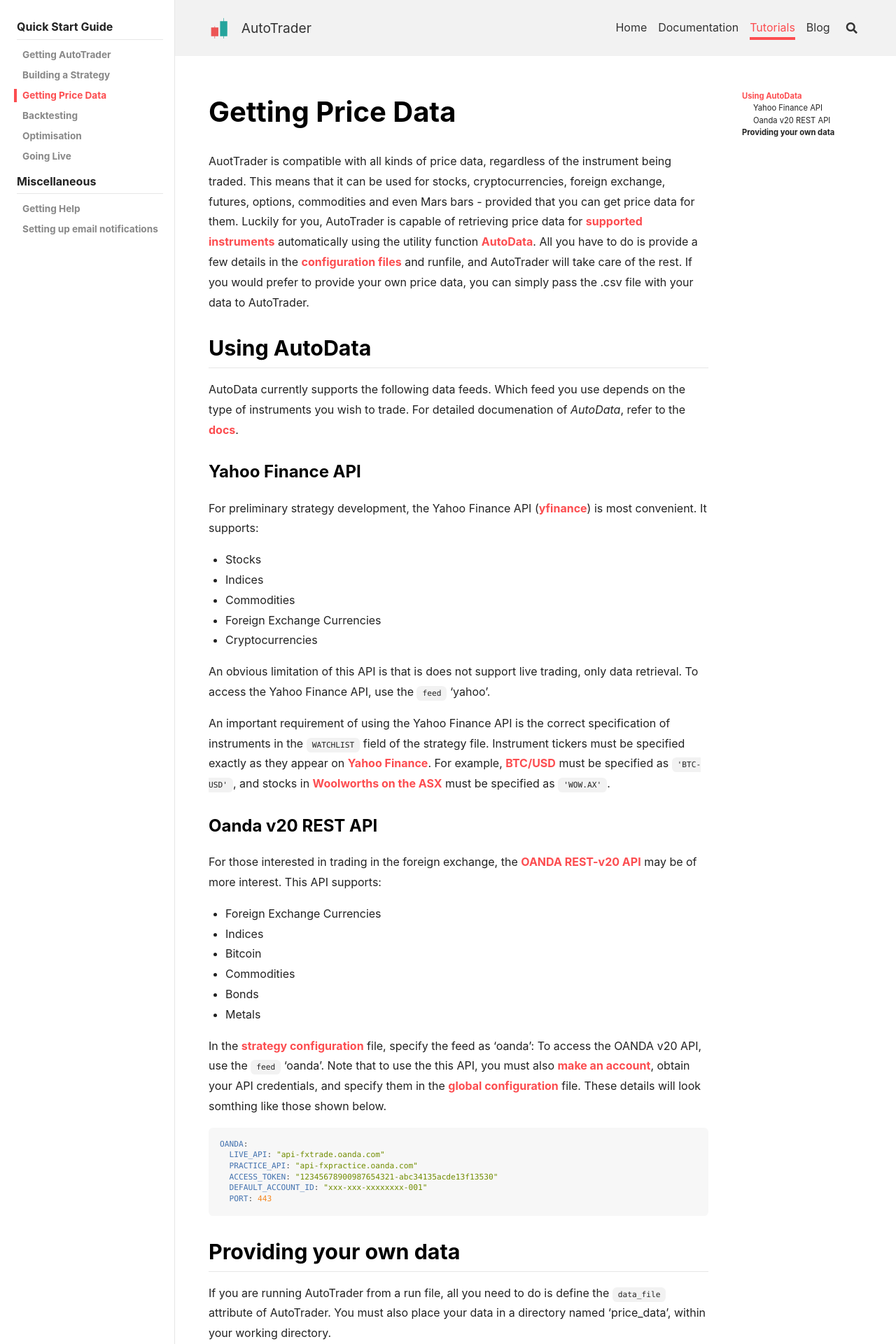
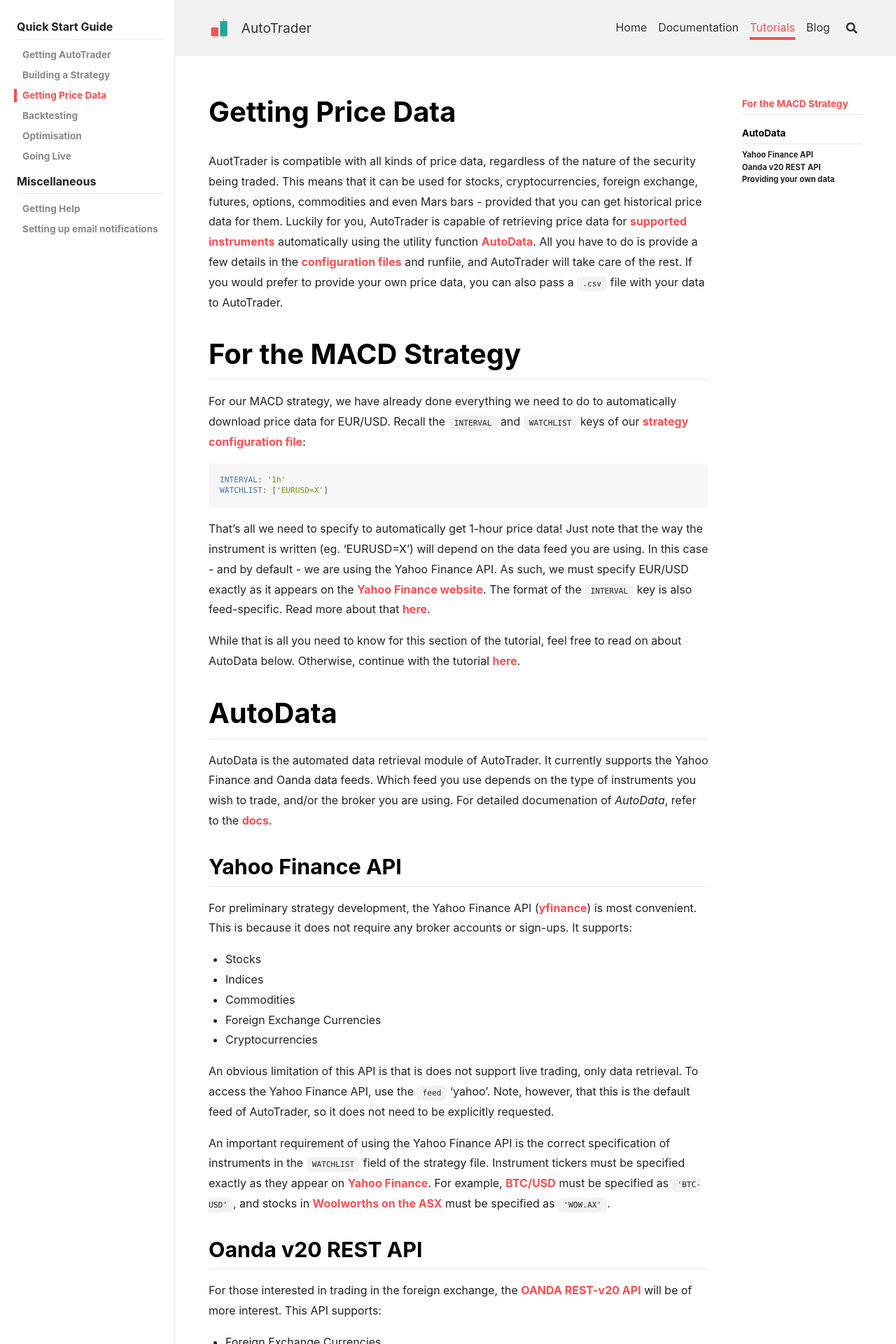
Before and after one commit to kieran-mackle/AutoTrader, a Jekyll site: the page built from content/_tutorials/1.3-getting-data.md, in a window 1280 px wide. Shown: the top 1920 px of the page at 70% size. Built offline with Jekyll 4.4.1, drawn with Linux system fonts in a browser that asks for light colours; nearby versions of some CDN libraries; some of the changed text lies outside the part shown.

Commit message:
docs: updated getting data

````diff
--- a/content/_tutorials/1.3-getting-data.md
+++ b/content/_tutorials/1.3-getting-data.md
@@ -4,23 +4,40 @@
 key: tut-data
 ---
 
-AuotTrader is compatible with all kinds of price data, regardless of the instrument being traded. This means that
-it can be used for stocks, cryptocurrencies, foreign exchange, futures, options, commodities and even Mars
-bars - provided that you can get price data for them.
-Luckily for you, AutoTrader is capable of retrieving price data for [supported instruments](../supported-api) automatically
-using the utility function [AutoData](../docs/autodata). All you have to do is provide a few details in the
-[configuration files](../docs/configuration) and runfile, and AutoTrader will take care of the rest.
-If you would prefer to provide your own price data, you can simply pass the .csv file with your data to AutoTrader.
+AuotTrader is compatible with all kinds of price data, regardless of the nature of the security being traded. This means that
+it can be used for stocks, cryptocurrencies, foreign exchange, futures, options, commodities and even Mars bars - provided that
+you can get historical price data for them. Luckily for you, AutoTrader is capable of retrieving price data for
+[supported instruments](../supported-api) automatically using the utility function [AutoData](../docs/autodata). All you have
+to do is provide a few details in the [configuration files](../docs/configuration) and runfile, and AutoTrader will take care of
+the rest. If you would prefer to provide your own price data, you can also pass a `.csv` file with your data to AutoTrader.
+
+# For the MACD Strategy
+For our MACD strategy, we have already done everything we need to do to automatically download price data for EUR/USD. Recall the
+`INTERVAL` and `WATCHLIST` keys of our [strategy configuration file](strategy#strategy-configuration):
+
+```yaml
+INTERVAL: '1h'
+WATCHLIST: ['EURUSD=X']
+```
+
+That's all we need to specify to automatically get 1-hour price data! Just note that the way the instrument is written (eg. 'EURUSD=X')
+will depend on the data feed you are using. In this case - and by default - we are using the Yahoo Finance API. As such,
+we must specify EUR/USD exactly as it appears on the [Yahoo Finance website](https://finance.yahoo.com/quote/EURUSD=X/). The format
+of the `INTERVAL` key is also feed-specific. Read more about that [here](../docs/autodata#candlestick-granularity-format-1).
+
+While that is all you need to know for this section of the tutorial, feel free to read on about AutoData below. Otherwise,
+continue with the tutorial [here](backtesting).
 
 
-## Using AutoData
-AutoData currently supports the following data feeds. Which feed you use depends on the type of instruments you wish
-to trade. For detailed documenation of *AutoData*, refer to the [docs](../docs/autodata).
+# AutoData
+AutoData is the automated data retrieval module of AutoTrader. It currently supports the Yahoo Finance and Oanda data feeds.
+Which feed you use depends on the type of instruments you wish to trade, and/or the broker you are using. For detailed documenation
+of *AutoData*, refer to the [docs](../docs/autodata).
 
 
-### Yahoo Finance API
-For preliminary strategy development, the Yahoo Finance API ([yfinance](https://pypi.org/project/yfinance/)) is most convenient.
-It supports:
+## Yahoo Finance API
+For preliminary strategy development, the Yahoo Finance API ([yfinance](https://pypi.org/project/yfinance/)) is most convenient. This
+is because it does not require any broker accounts or sign-ups. It supports:
 - Stocks
 - Indices
 - Commodities
@@ -28,20 +45,18 @@
 - Cryptocurrencies
 
 An obvious limitation of this API is that is does not support live trading, only data retrieval. To access the Yahoo Finance API,
-use the `feed` 'yahoo'.
-
-
+use the `feed` 'yahoo'. Note, however, that this is the default feed of AutoTrader, so it does not need to be explicitly requested.
 
 An important requirement of using the Yahoo Finance API is the correct specification of instruments in the `WATCHLIST`
 field of the strategy file. Instrument tickers must be specified exactly as they appear on
-[Yahoo Finance](https://finance.yahoo.com/). For example, [BTC/USD](https://au.finance.yahoo.com/quote/BTC-USD?p=BTC-USD&.tsrc=fin-srch)
-must be specified as `'BTC-USD'`, and stocks in [Woolworths on the ASX](https://au.finance.yahoo.com/quote/WOW.AX?p=WOW.AX&.tsrc=fin-srch)
-must be specified as `'WOW.AX'`.
+[Yahoo Finance](https://finance.yahoo.com/). For example,
+[BTC/USD](https://au.finance.yahoo.com/quote/BTC-USD?p=BTC-USD&.tsrc=fin-srch) must be specified as `'BTC-USD'`, and stocks in
+[Woolworths on the ASX](https://au.finance.yahoo.com/quote/WOW.AX?p=WOW.AX&.tsrc=fin-srch) must be specified as `'WOW.AX'`.
 
 
-### Oanda v20 REST API
-For those interested in trading in the foreign exchange, the [OANDA REST-v20 API](https://developer.oanda.com/rest-live-v20/introduction/)
-may be of more interest. This API supports:
+## Oanda v20 REST API
+For those interested in trading in the foreign exchange, the
+[OANDA REST-v20 API](https://developer.oanda.com/rest-live-v20/introduction/) will be of more interest. This API supports:
 - Foreign Exchange Currencies
 - Indices
 - Bitcoin
@@ -50,9 +65,9 @@
 - Metals
 
 
-In the [strategy configuration](../docs/configuration-strategy) file, specify the feed as 'oanda':
-To access the OANDA v20 API, use the `feed` 'oanda'. Note that to use the this API, you must also [make an account](https://www.oanda.com/au-en/trading/), obtain your API credentials, and specify them in the [global configuration](../docs/configuration-global) file. These details will
-look somthing like those shown below.
+This data feed can be accessed by specifying the feed as 'oanda'. Note that to use the this API, you must also
+[make an account](https://www.oanda.com/au-en/trading/), obtain your API credentials, and specify them in the
+[global configuration](../docs/configuration-global) file. These details will look somthing like those shown below.
 
 ```yaml
 OANDA:
@@ -64,19 +79,18 @@
 ```
 
 
-
 ## Providing your own data
-If you are running AutoTrader from a run file, all you need to do is define the `data_file` attribute of AutoTrader. You must
-also place your data in a directory named 'price_data', within your working directory.
+If you have your own price data you would like to use, all you need to do is define the `data_file` attribute of AutoTrader.
+You must also place your data in a directory named 'price_data', within your strategy directory.
 
 ```python
 from autotrader.autotrader import AutoTrader
 
 at = AutoTrader()
-at.data_file = 'price_data.csv'
+at.data_file = 'price_data.csv' # Just the name of the file, not the full path
 ```
 
-Your directory structure will look something like this.
+When using your own data, your directory structure will have to look something like this.
 
 ```
 your_trading_project/
````
